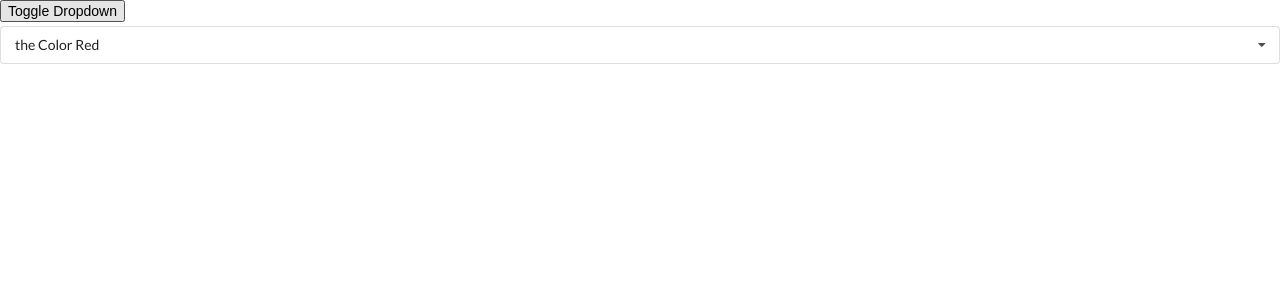
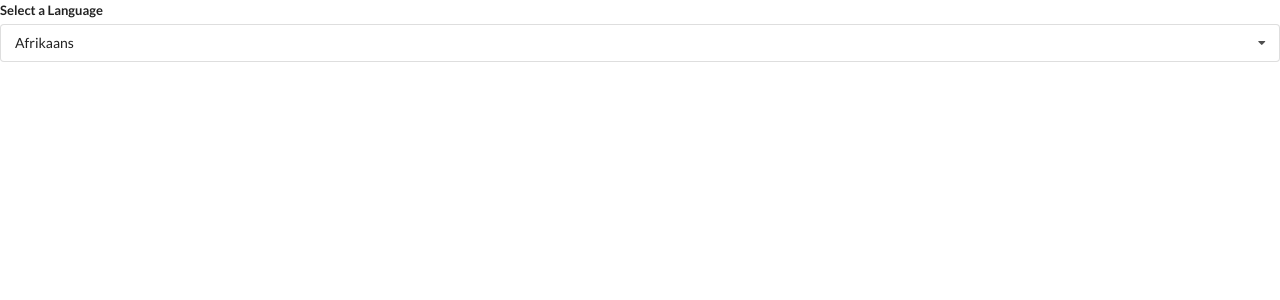
Before and after one commit to marikomands/reactwikipediasearch, a React (Create React App) app: page / in a window 1280 px wide. Shown: the top 300 px of the page. Built offline with nearby package versions, Linux system fonts and the light colour scheme.

Commit message:
imported Translate components

```diff
--- a/src/App.js
+++ b/src/App.js
@@ -2,7 +2,7 @@ import React, { useState } from "react";
 import Accordion from "./components/Accordion";
 import Search from "./components/Search";
 import Dropdown from "./components/Dropdown";
-import reactDom from "react-dom";
+import Translate from "./components/Translate";
 
 const items = [
   {
@@ -15,7 +15,7 @@ const items = [
   },
   {
     title: "How do you use React?",
-    content: "You use React by creating components",
+    content: "You use React by creating  components",
   },
 ];
 
@@ -35,24 +35,9 @@ const options = [
 ];
 
 export default () => {
-  const [selected, setSelected] = useState(options[0]);
-  const [showDropdown, setShowDropdown] = useState(true);
-  console.log("🚀 ~ showDropdown", showDropdown);
-  console.log("🚀 ~ setShowDropdown", setShowDropdown);
-
   return (
     <div>
-      <button onClick={() => setShowDropdown(!showDropdown)}>
-        Toggle Dropdown
-      </button>
-
-      {showDropdown ? (
-        <Dropdown
-          selected={selected}
-          onSelectedChange={setSelected}
-          options={options}
-        />
-      ) : null}
+      <Translate />
     </div>
   );
 };
```
